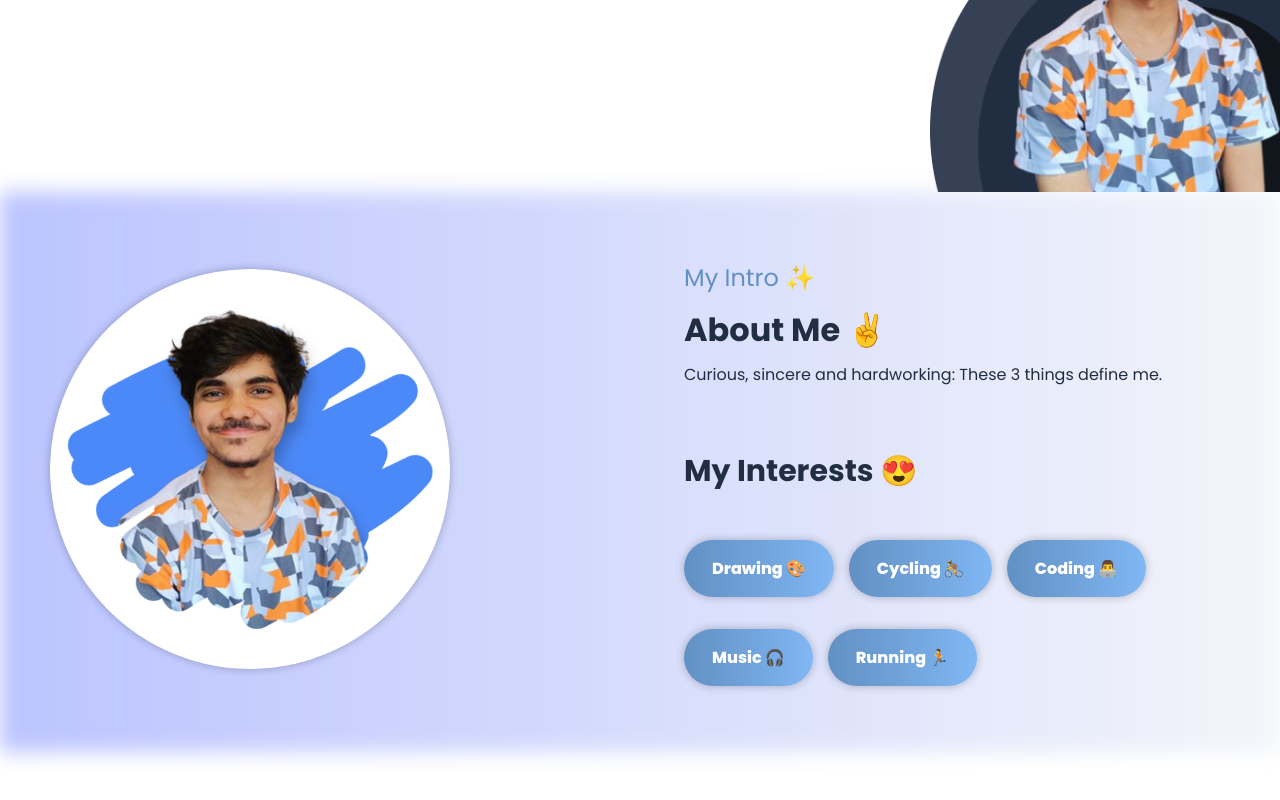
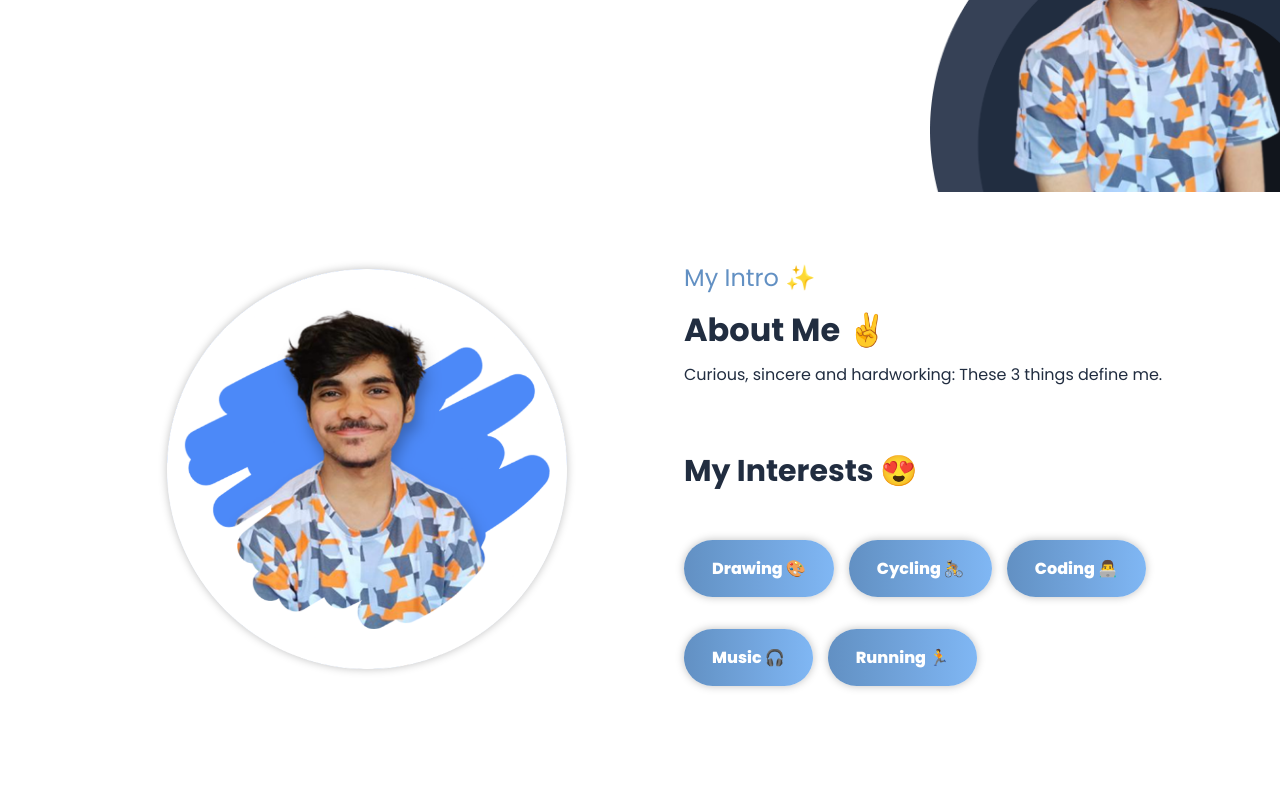
Before and after one commit to floating-dynamo/Sridhar-Maskeri, a React (Vite) app: page / in a window 1280 px wide. Shown: the part 608-1408 px from the top of the page. Built offline with nearby package versions, Linux system fonts and the light colour scheme.

Commit message:
Updated About.css

```diff
--- a/src/components/About.css
+++ b/src/components/About.css
@@ -72,33 +72,3 @@
 .edu-year {
   color: grey;
 }
-
-.clip-path-poly-top {
-  /* -webkit-clip-path: polygon(50% 0%, 100% 0, 95% 41%, 57% 80%, 0 57%, 0 0);
-  clip-path: polygon(0% 0%, 100% 0, 100% 100%, 47% 100%, 0 27%, 0 0); */
-  background-color: #a9c9ff;
-  background-image: linear-gradient(270deg, #f9f9f9eb 0%, #bbc4ff 100%);
-  background-position: center;
-  background-size: cover;
-
-  height: 100%;
-  width: 100%;
-  position: absolute;
-  top: 0;
-  right: 0px;
-  z-index: -10;
-  filter: blur(10px);
-  -webkit-filter: blur(10px);
-}
-
-.clip-path-poly-bottom {
-  -webkit-clip-path: polygon(46% 5%, 100% 56%, 82% 100%, 0 100%, 0 70%);
-  clip-path: polygon(46% 5%, 100% 56%, 82% 100%, 0 100%, 0 70%);
-  background-color: #80b7f4;
-  height: 500px;
-  width: 500px;
-  position: absolute;
-  bottom: 0;
-  left: 0;
-  z-index: -10;
-}
--- a/src/components/About.jsx
+++ b/src/components/About.jsx
@@ -5,7 +5,7 @@ import profilePic from "../assets/profilePic.png";
 const About = () => {
   return (
     <div className="about">
-				<div className="clip-path-poly-top"/>
+      <div />
       <div>
         <img className="profile-pic" src={profilePic} alt="Profile Pic" />
       </div>
```
Lines whose indentation alone changed are shown as unchanged.
